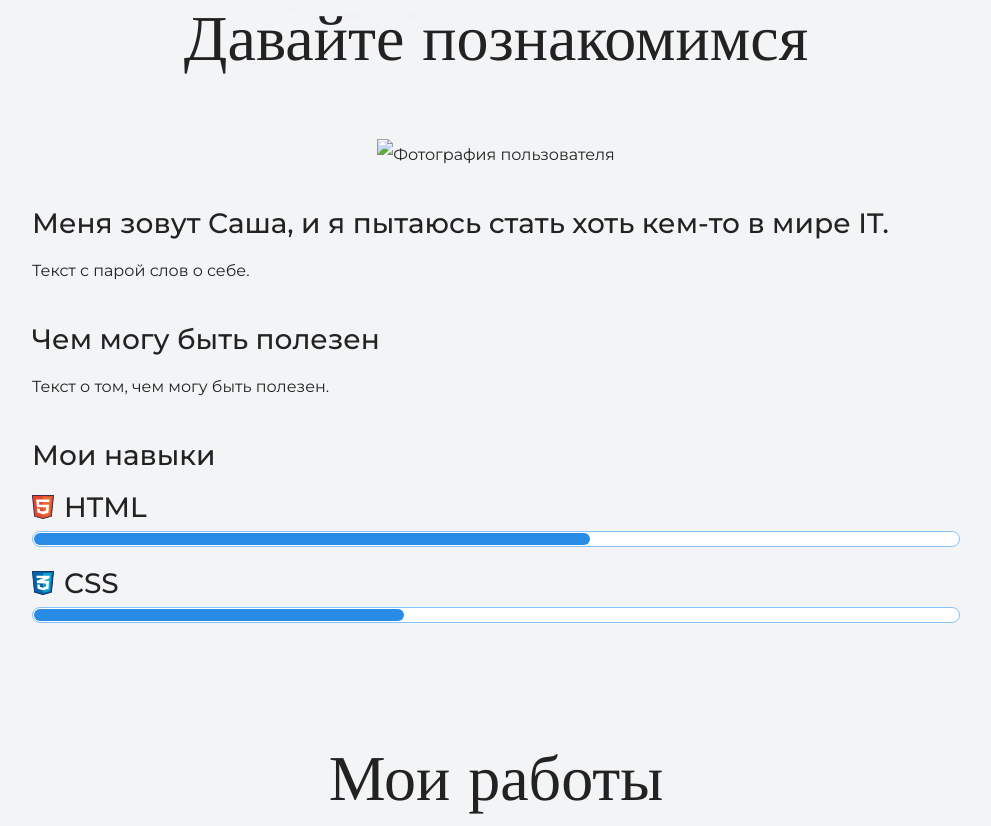
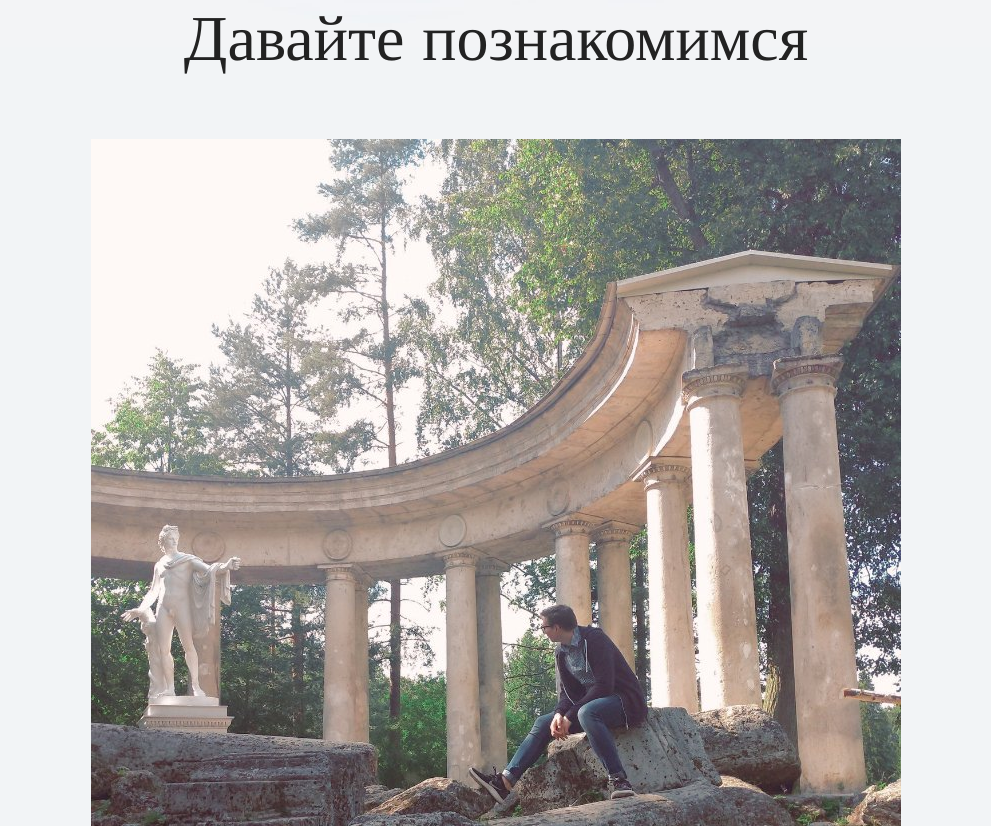
Before and after one commit to galmand/training_project, a plain HTML site: page index.html in a window 1280 px wide. Shown: the part 1033-1859 px from the top of the page, without its empty margins (144-1135 px from the left). Drawn offline with nearby package versions, Linux system fonts and the light colour scheme.

Commit message:
Update index.html

```diff
--- a/index.html
+++ b/index.html
@@ -28,7 +28,7 @@
       <div class="container">
       <h2 class="subheading">Давайте познакомимся</h2>
       <figure class="user-image">
-        <img src="user.jpg" width="810" height="1080" alt="Фотография пользователя">
+        <img src="files/user.jpg" width="810" height="1080" alt="Фотография пользователя">
       </figure>
       <h3>Меня зовут Саша, и я пытаюсь стать хоть кем-то в мире IT.</h3>
       <p>Текст с парой слов о себе.</p>
```
